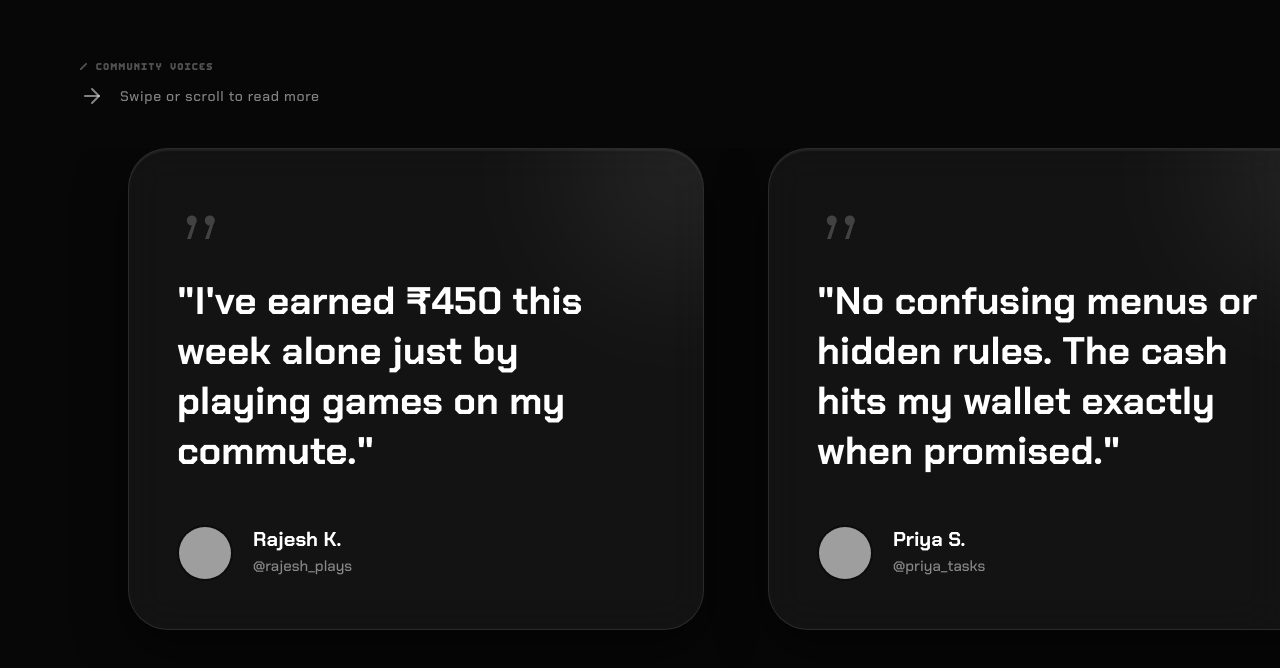
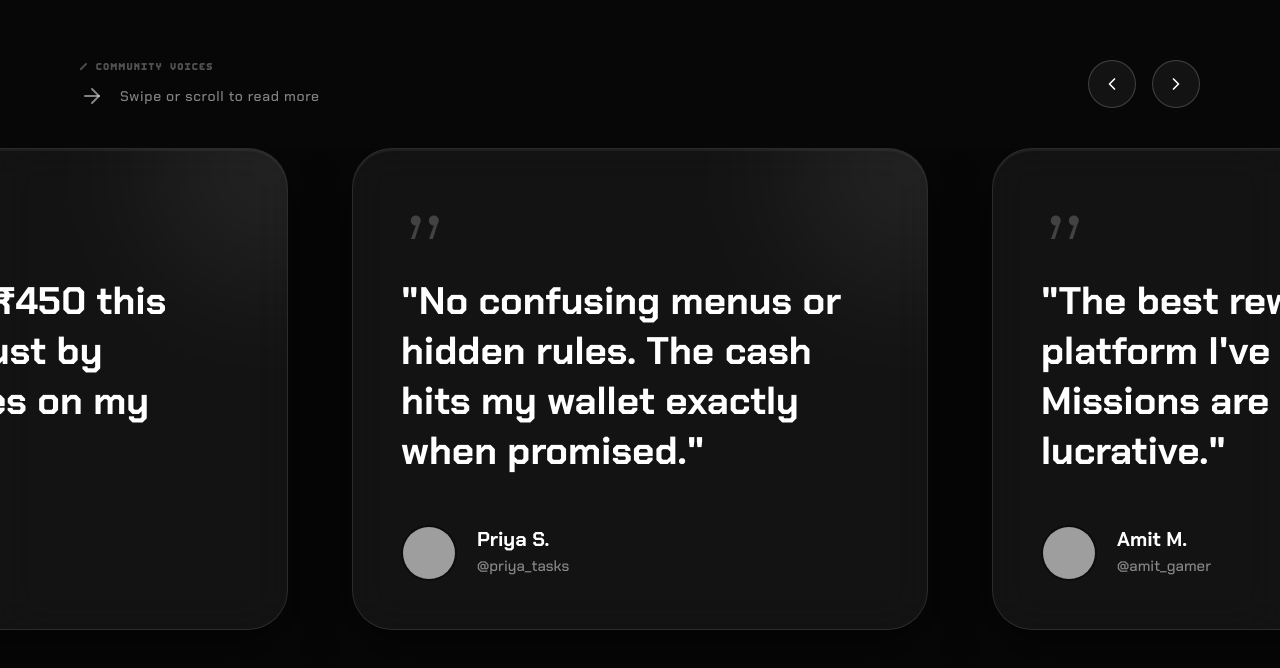
Before and after one commit to ParthChaturvedi07/taskify, a Next.js app: page / in a window 1280 px wide. Shown: the part 6053-6721 px from the top of the page. Built offline with nearby package versions, Linux system fonts and the light colour scheme; grey boxes are pictures that could not be loaded.

Commit message:
feat: add Hero and Testimonials components

```diff
--- a/src/components/Hero.tsx
+++ b/src/components/Hero.tsx
@@ -702,10 +702,6 @@ export function Hero({ onRevealReady, onFlowerReady }: HeroProps = {}) {
           transform: translateY(-2px);
         }
 
-        /* ─────────────────────────────────────────────
-           FLOWER BLOOM CARD SECTION
-        ───────────────────────────────────────────── */
-
         .flower-section {
           position: relative;
           width: 100vw;
--- a/src/components/Testimonials.tsx
+++ b/src/components/Testimonials.tsx
@@ -1,6 +1,6 @@
 "use client";
 
-import React, { useRef } from "react";
+import React, { useRef, useState, useEffect } from "react";
 import Image from "next/image";
 
 const testimonials = [
@@ -38,11 +38,45 @@ const testimonials = [
 
 export function Testimonials() {
   const sectionRef = useRef<HTMLDivElement>(null);
+  const containerRef = useRef<HTMLDivElement>(null);
+  const [isPaused, setIsPaused] = useState(false);
+
+  const scrollNext = () => {
+    if (containerRef.current) {
+      const { scrollLeft, scrollWidth, clientWidth } = containerRef.current;
+      // If we are at or very near the end, loop back to the start
+      if (scrollLeft + clientWidth >= scrollWidth - 10) {
+        containerRef.current.scrollTo({ left: 0, behavior: 'smooth' });
+      } else {
+        const firstChild = containerRef.current.children[0] as HTMLElement;
+        const gap = window.innerWidth * 0.05; // 5vw gap
+        containerRef.current.scrollBy({ left: firstChild.clientWidth + gap, behavior: 'smooth' });
+      }
+    }
+  };
+
+  const scrollPrev = () => {
+    if (containerRef.current) {
+      const firstChild = containerRef.current.children[0] as HTMLElement;
+      const gap = window.innerWidth * 0.05;
+      containerRef.current.scrollBy({ left: -(firstChild.clientWidth + gap), behavior: 'smooth' });
+    }
+  };
+
+  useEffect(() => {
+    if (isPaused) return;
+    const interval = setInterval(() => {
+      scrollNext();
+    }, 1000); // Auto-scroll every 1 sec as requested
+
+    return () => clearInterval(interval);
+  }, [isPaused]);
 
   return (
     <section ref={sectionRef} className="relative w-full min-h-screen py-20 bg-transparent flex flex-col justify-center overflow-hidden">
 
-      <div className="flex flex-col items-start px-10 md:px-20">
+      <div className="flex flex-col md:flex-row md:items-end justify-between px-10 md:px-20">
+        <div className="flex flex-col items-start">
         <span className="font-pixel text-[12px] uppercase tracking-widest text-white/30 mb-2">/ Community Voices</span>
         <div className="flex items-center gap-4 text-white/50">
           <svg width="24" height="24" viewBox="0 0 24 24" fill="none" stroke="currentColor" strokeWidth="2" strokeLinecap="round" strokeLinejoin="round">
@@ -51,9 +85,33 @@ export function Testimonials() {
           </svg>
           <span className="font-chakra text-sm font-medium tracking-wider">Swipe or scroll to read more</span>
         </div>
+        </div>
+
+        {/* Navigation Buttons */}
+        <div className="flex items-center gap-4 mt-6 md:mt-0">
+          <button
+            onClick={() => { scrollPrev(); setIsPaused(true); }}
+            className="w-12 h-12 rounded-full border border-white/20 bg-white/5 flex items-center justify-center hover:bg-white/10 transition-colors"
+          >
+            <svg width="20" height="20" viewBox="0 0 24 24" fill="none" stroke="white" strokeWidth="2" strokeLinecap="round" strokeLinejoin="round"><path d="M15 18l-6-6 6-6"/></svg>
+          </button>
+          <button
+            onClick={() => { scrollNext(); setIsPaused(true); }}
+            className="w-12 h-12 rounded-full border border-white/20 bg-white/5 flex items-center justify-center hover:bg-white/10 transition-colors"
+          >
+            <svg width="20" height="20" viewBox="0 0 24 24" fill="none" stroke="white" strokeWidth="2" strokeLinecap="round" strokeLinejoin="round"><path d="M9 18l6-6-6-6"/></svg>
+          </button>
+        </div>
       </div>
 
-      <div className="flex overflow-x-auto snap-x snap-mandatory no-scrollbar items-center gap-[5vw] px-[10vw] mt-10 pb-12 w-full">
+      <div
+        ref={containerRef}
+        onMouseEnter={() => setIsPaused(true)}
+        onMouseLeave={() => setIsPaused(false)}
+        onTouchStart={() => setIsPaused(true)}
+        onTouchEnd={() => setIsPaused(false)}
+        className="flex overflow-x-auto snap-x snap-mandatory no-scrollbar items-center gap-[5vw] px-[10vw] mt-10 pb-12 w-full"
+      >
         {testimonials.map((t, i) => (
           <div
             key={i}
```
